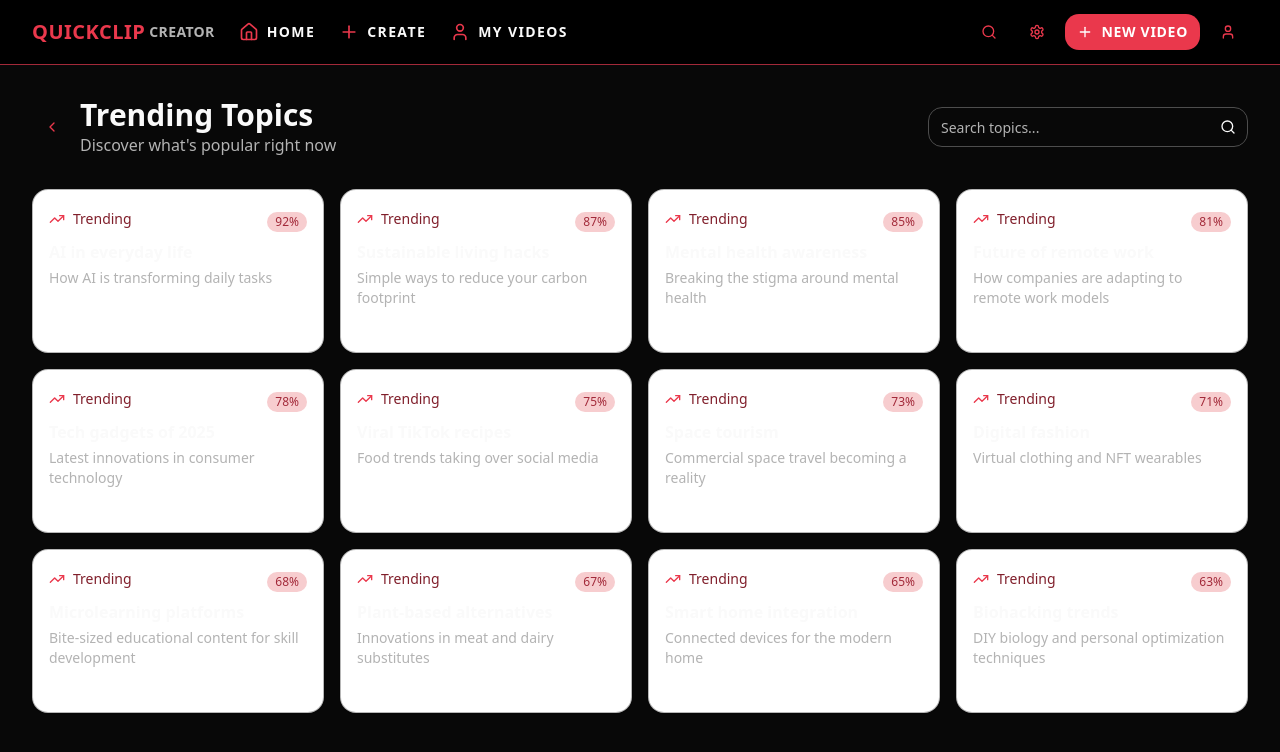
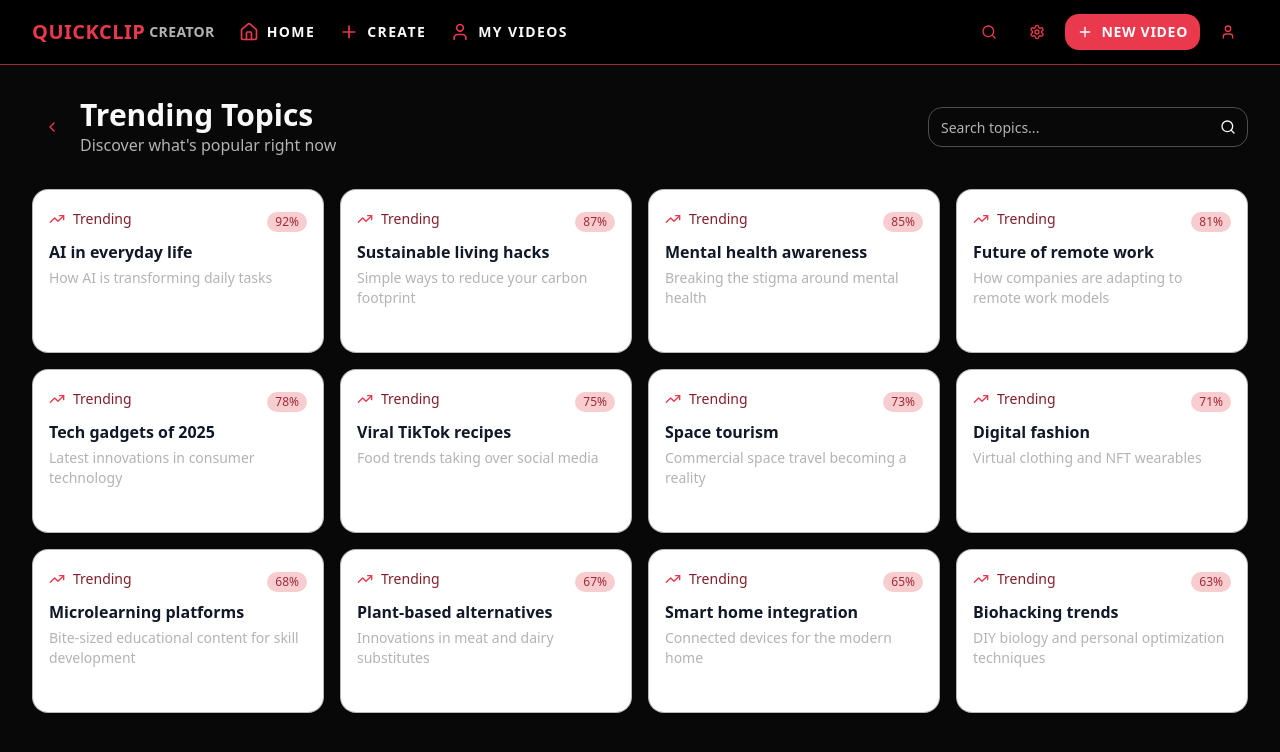
Before and after one commit to MyTruong28022004/quick-clip-creator-ai-40, a React (Vite) app: page /all-trending-topics in a window 1280 px wide. Shown: the top 752 px of the page. Built offline with nearby package versions, Linux system fonts and the light colour scheme.

Commit message:
Fix: Always show trend title in bold
The trend title should always be bold, not just on hover.

```diff
--- a/src/components/ui/trend-card.tsx
+++ b/src/components/ui/trend-card.tsx
@@ -37,7 +37,7 @@ export function TrendCard({
         )}
       </CardHeader>
       <CardContent className="p-4 pt-0">
-        <h3 className="font-semibold mb-1 group-hover:text-creative-600 transition-colors">{title}</h3>
+        <h3 className="font-bold text-gray-900 dark:text-gray-100 mb-1">{title}</h3>
         {description && <p className="text-sm text-muted-foreground">{description}</p>}
         <div className="mt-3 flex justify-end">
           <ArrowRight size={16} className="text-creative-500 opacity-0 -translate-x-2 transition-all group-hover:opacity-100 group-hover:translate-x-0" />
```
